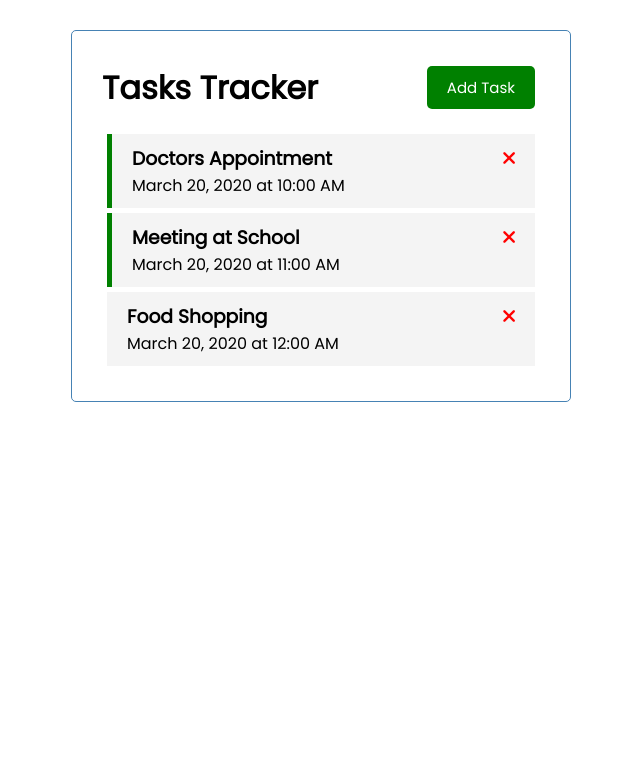
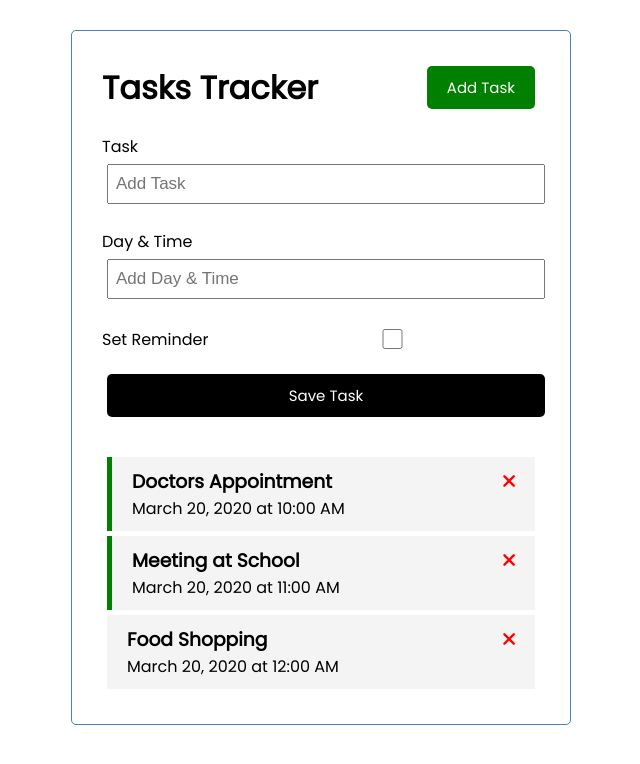
Before and after one commit to stevekama/tasks_project, a Vue app: page / in a window 1280 px wide. Shown: the top 764 px of the page, without its empty margins (319-959 px from the left). Built offline with nearby package versions, Linux system fonts and the light colour scheme.

Commit message:
create new task

```diff
--- a/src/App.vue
+++ b/src/App.vue
@@ -1,6 +1,7 @@
 <template>
   <div class="container">
     <Header title="Tasks Tracker" />
+    <AddTask @add-task="addTask" />
     <Tasks
       @toggle-reminder="toggleReminder"
       @delete-task="deleteTask"
@@ -12,12 +13,14 @@
 <script>
 import Header from "./components/Header.vue";
 import Tasks from "./components/Tasks.vue";
+import AddTask from "./components/AddTask.vue";
 
 export default {
   name: "App",
   components: {
     Header,
     Tasks,
+    AddTask,
   },
   data() {
     return {
@@ -25,6 +28,9 @@
     };
   },
   methods: {
+    addTask(task){
+      this.tasks = [...this.tasks, task]
+    },
     deleteTask(id) {
       if (confirm("Are you sure?")) {
         this.tasks = this.tasks.filter((task) => task.id !== id);
--- /dev/null
+++ b/src/components/AddTask.vue
@@ -0,0 +1,89 @@
+<template>
+  <form @submit="onSubmit" class="add-form">
+    <div class="form-control">
+      <label>Task</label>
+      <input type="text" v-model="text" name="text" placeholder="Add Task" />
+    </div>
+    <div class="form-control">
+      <label>Day & Time</label>
+      <input
+        type="text"
+        v-model="day"
+        name="day"
+        placeholder="Add Day & Time"
+      />
+    </div>
+    <div class="form-control form-control-check">
+      <label>Set Reminder</label>
+      <input type="checkbox" v-model="reminder" name="reminder" />
+    </div>
+
+    <input type="submit" value="Save Task" class="btn btn-block" />
+  </form>
+</template>
+
+<script>
+export default {
+  name: "AddTask",
+  data() {
+    return {
+      text: "",
+      day: "",
+      reminder: false,
+    };
+  },
+  methods: {
+    onSubmit(e) {
+      e.preventDefault();
+      if (!this.text) {
+        alert("Plase add a task");
+        return;
+      }
+
+      const newTask = {
+        id: Math.floor(Math.random() * 1000000),
+        text: this.text,
+        day: this.day,
+        reminder: this.reminder,
+      };
+
+      this.$emit("add-task", newTask);
+
+      this.text = "";
+      this.day = "";
+      this.reminder = false;
+    },
+  },
+};
+</script>
+
+<style scoped>
+.add-form {
+  margin-bottom: 40px;
+}
+.form-control {
+  margin: 20px 0;
+}
+.form-control label {
+  display: block;
+}
+.form-control input {
+  width: 100%;
+  height: 40px;
+  margin: 5px;
+  padding: 3px 7px;
+  font-size: 17px;
+}
+.form-control-check {
+  display: flex;
+  align-items: center;
+  justify-content: space-between;
+}
+.form-control-check label {
+  flex: 1;
+}
+.form-control-check input {
+  flex: 2;
+  height: 20px;
+}
+</style>
```
